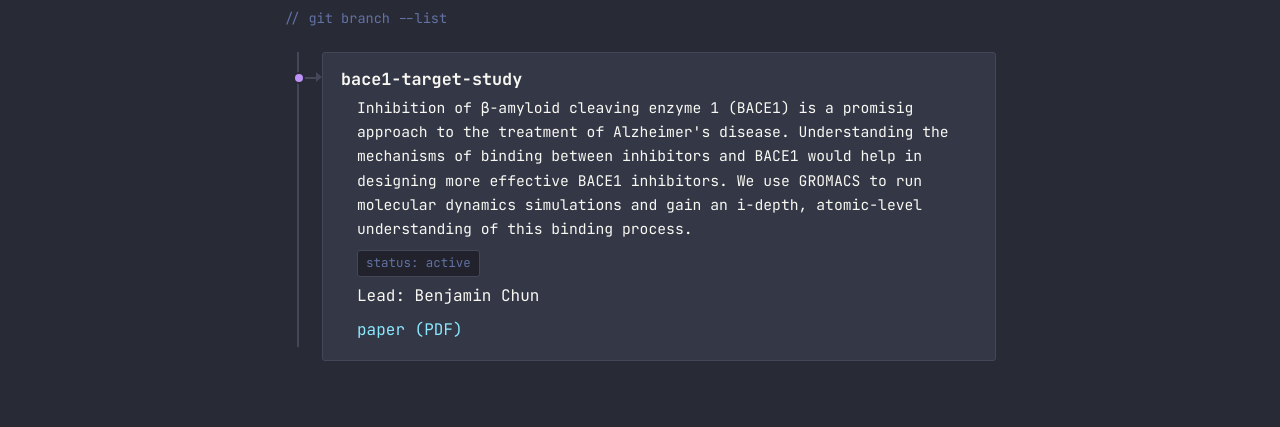
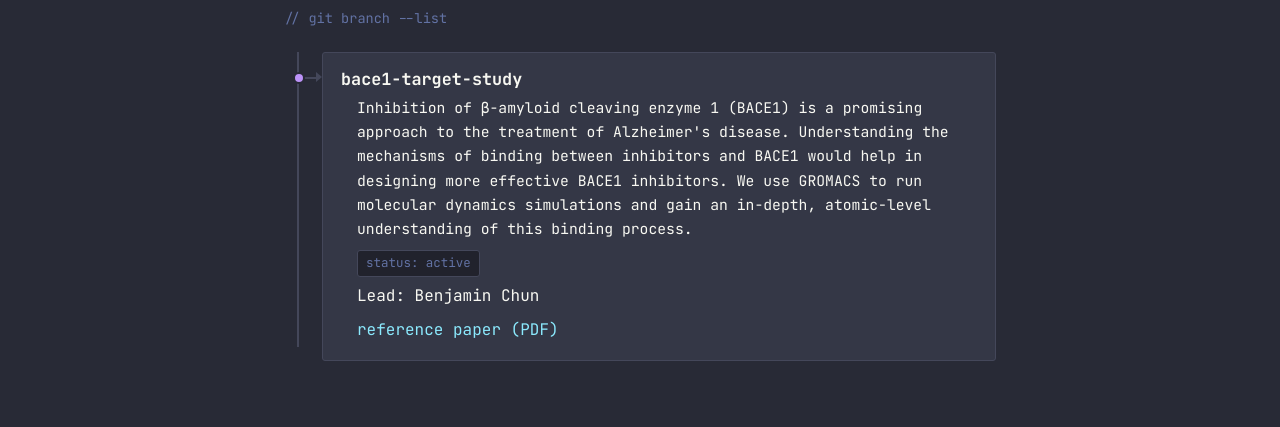
Before and after one commit to spakl/research-site, a Jekyll site: the page built from research/md-simulation.html, in a window 1280 px wide and 987 px high. Shown: the part 464-891 px from the top of the window. Built offline with Jekyll 4.4.1, drawn with Linux system fonts in a browser that asks for light colours.

Commit message:
change link text

```diff
--- a/research/md-simulation.html
+++ b/research/md-simulation.html
@@ -17,11 +17,11 @@ title: MD Simulation
         <span class="branch-dot"></span>
         <h3 class="branch-title">bace1-target-study</h3>
         <div class="branch-body">
-          <p> Inhibition of &beta;-amyloid cleaving enzyme 1 (BACE1) is a promisig approach to the treatment of Alzheimer's disease. Understanding the mechanisms of binding between inhibitors and BACE1 would help in designing more effective BACE1 inhibitors. We use GROMACS to run molecular dynamics simulations and gain an i-depth, atomic-level understanding of this binding process.</p>
+          <p> Inhibition of &beta;-amyloid cleaving enzyme 1 (BACE1) is a promising approach to the treatment of Alzheimer's disease. Understanding the mechanisms of binding between inhibitors and BACE1 would help in designing more effective BACE1 inhibitors. We use GROMACS to run molecular dynamics simulations and gain an in-depth, atomic-level understanding of this binding process.</p>
           <span class="tag">status: active</span>
           <span class="card-meta" style="display:block; margin-top:6px;">Lead: Benjamin Chun</span>
           <div class="related-links" style="margin-top:8px;">
-            <a href="{{ '/assets/papers/md_intro_beller.pdf' | relative_url }}" target="_blank" rel="noopener">paper (PDF)</a>
+            <a href="{{ '/assets/papers/md_intro_beller.pdf' | relative_url }}" target="_blank" rel="noopener">reference paper (PDF)</a>
           </div>
         </div>
       </div>
```
